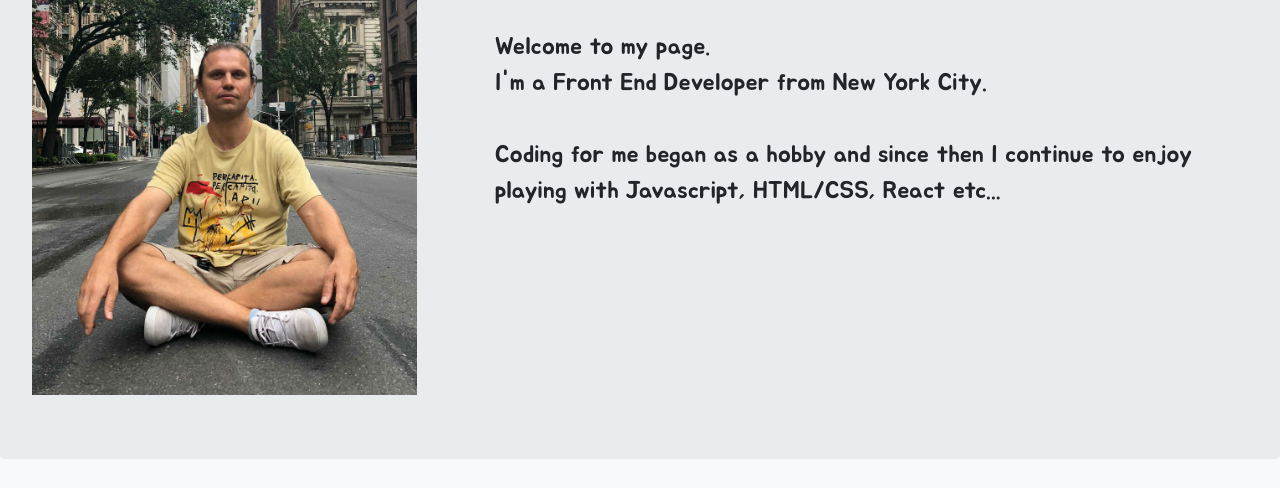
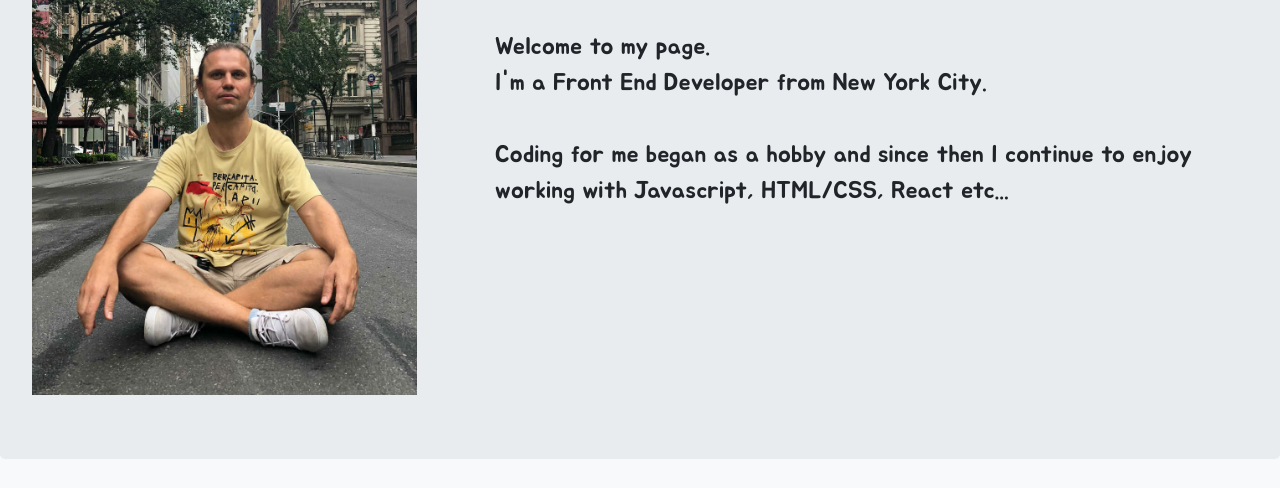
Before and after one commit to ElijahRus/iliam, a plain HTML site: page index.html in a window 1280 px wide. Shown: the part 290-778 px from the top of the page. Drawn offline with nearby package versions, Linux system fonts and the light colour scheme; a web font is replaced by a local one.

Commit message:
changing working instead of playing word on home page

```diff
--- a/index.html
+++ b/index.html
@@ -1,5 +1,5 @@
 <!doctype html>
-<html>
+<html lang="en">
   <head>
     <meta charset="utf-8">
     <meta name="viewport" content="width=device-width, initial-scale=1, shrink-to-fit=no">
@@ -49,7 +49,7 @@
               <p>Welcome to my page. <br>
                 I'm a Front End Developer from New York City.<br><br>
                 Coding for me began as a hobby and since then
-                 I continue to enjoy playing with Javascript, HTML/CSS, React etc...
+                 I continue to enjoy working with Javascript, HTML/CSS, React etc...
               </p>
             </div>
           </div>
```
